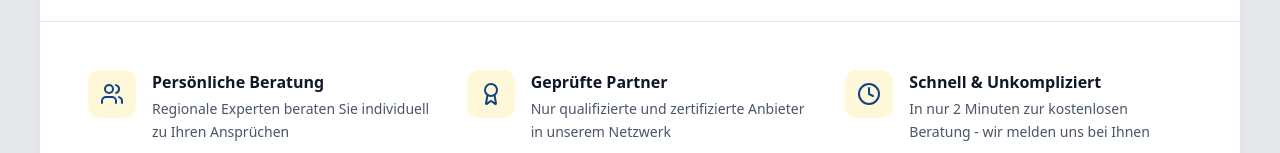
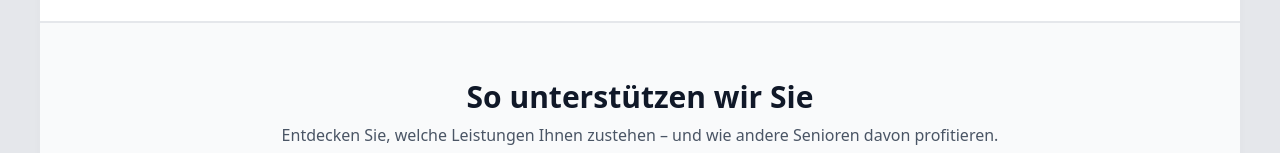
Before and after one commit to verticdev/hilfsmittel-kompass-affiliate, a Next.js app: page / in a window 1280 px wide. Shown: the part 647-800 px from the top of the page. Built offline with nearby package versions, Linux system fonts and the light colour scheme.

Commit message:
refactor: remove benefits section from public landing page
Removed the section displaying benefits for cleaner layout.

```diff
--- a/components/public-landing.tsx
+++ b/components/public-landing.tsx
@@ -448,25 +448,6 @@ export function PublicLanding() {
           </div>
         </section>
 
-        {/* Benefits Section */}
-        <section className="bg-white border-b border-gray-100">
-          <div className="px-6 sm:px-10 lg:px-12 py-10 md:py-12">
-            <div className="grid md:grid-cols-3 gap-6 md:gap-8">
-              {benefits.map((benefit, index) => (
-                <div key={index} className="flex gap-4">
-                  <div className="flex-shrink-0 w-12 h-12 rounded-xl bg-secondary/20 flex items-center justify-center">
-                    <benefit.icon className="w-6 h-6 text-primary" />
-                  </div>
-                  <div>
-                    <h3 className="font-semibold text-gray-900">{benefit.title}</h3>
-                    <p className="mt-1 text-sm text-gray-600 leading-relaxed">{benefit.description}</p>
-                  </div>
-                </div>
-              ))}
-            </div>
-          </div>
-        </section>
-
         {/* Support Carousel Section */}
         <SupportCarousel />
 
```
